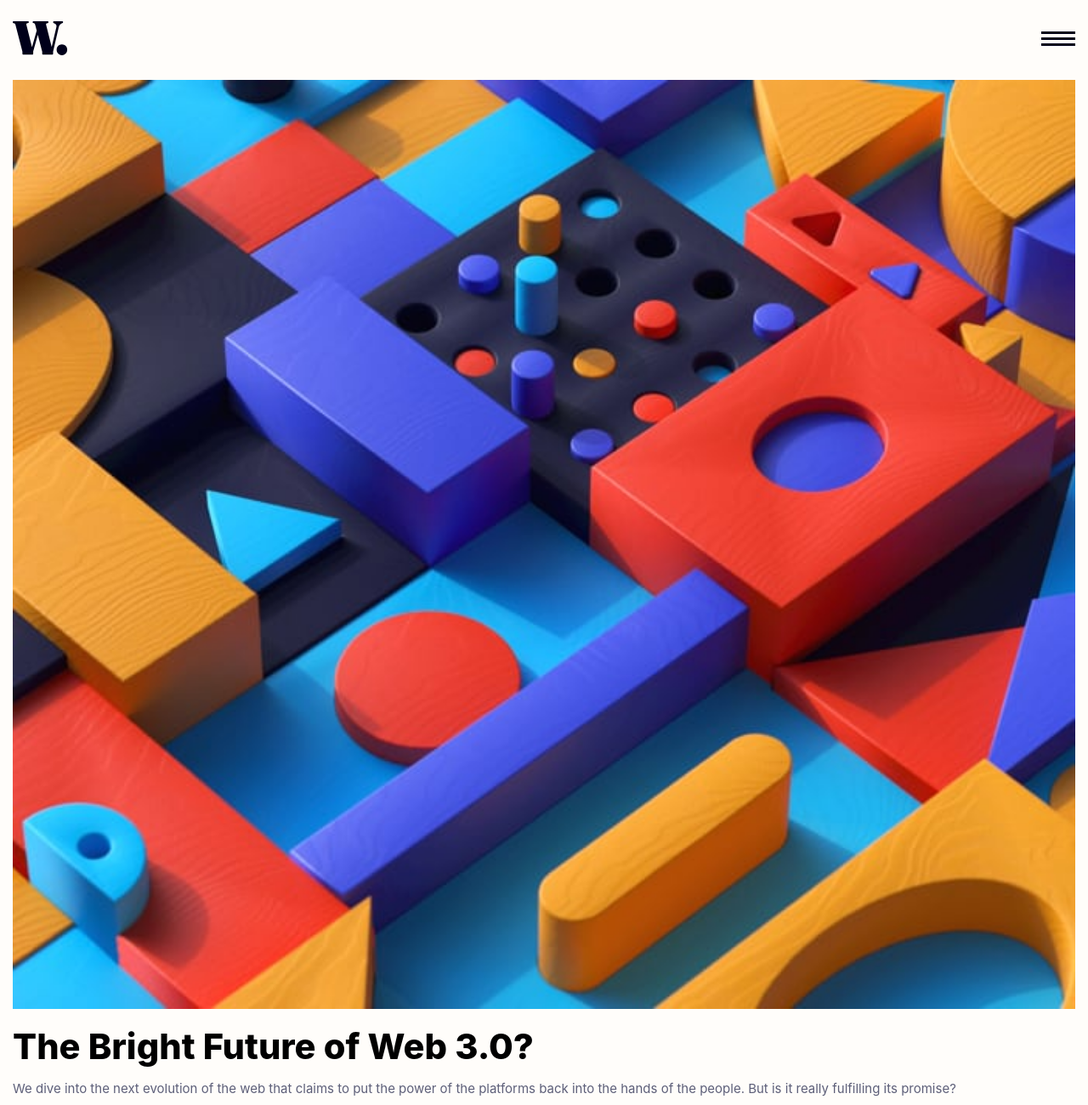
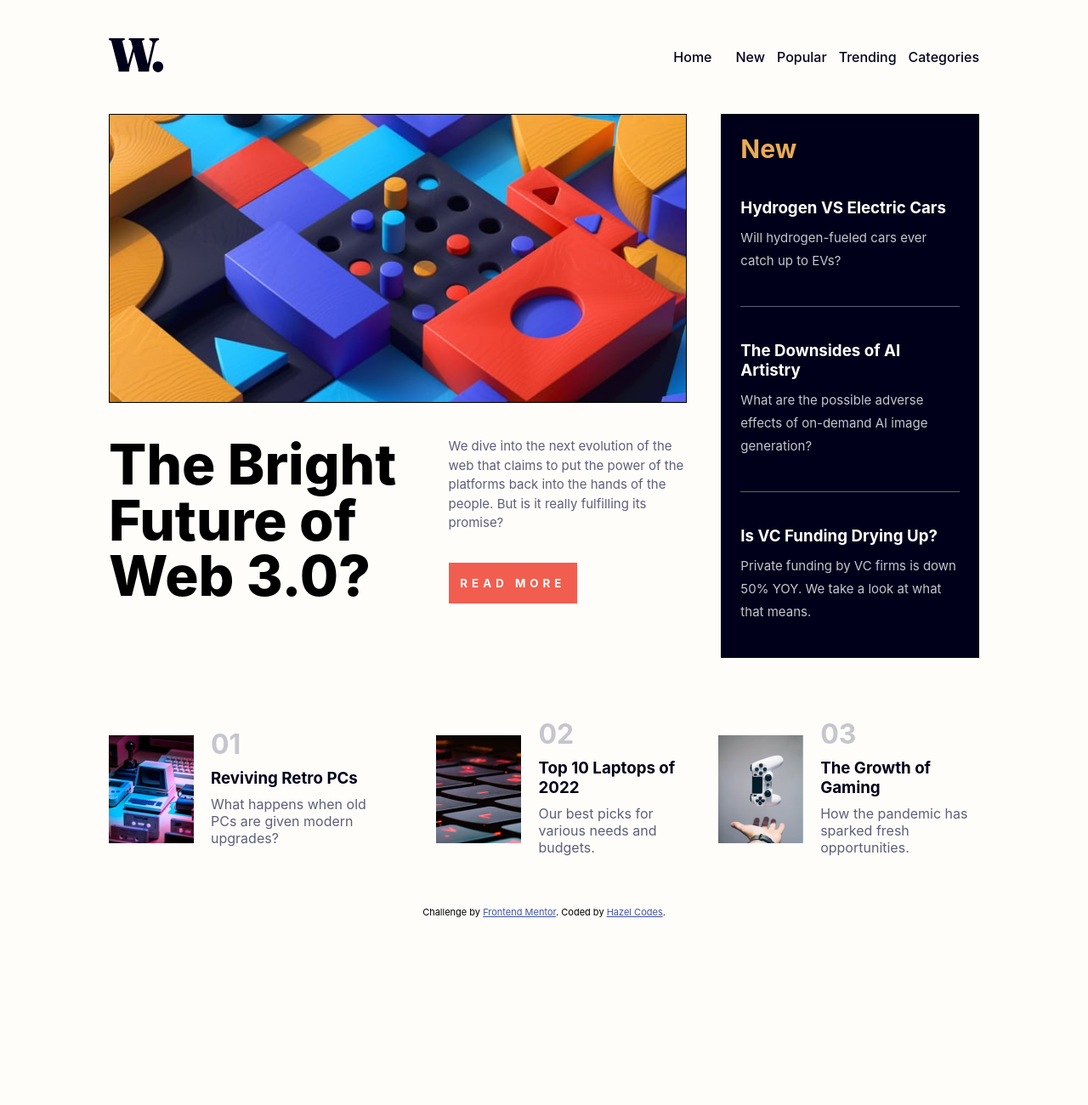
Before and after one commit to Akanimo-Umoh/News-Homepage, a plain HTML site: page index.html in a window 1280 px wide. Shown: the top 1300 px of the page at 85% size. After the commit the page ends 1120 px from the top, so only its background shows below. Drawn offline with Linux system fonts and the light colour scheme.

Commit message:
News Homepage

```diff
--- a/index.html
+++ b/index.html
@@ -23,7 +23,7 @@
 
       <div class="secondary_nav">
         <img id="open" class="open_btn" src="assets/images/icon-menu.svg" alt="">
-        <div class="dropdown_nav">
+        <div id="dropdown" class="dropdown_nav">
           <div class="close_ctn">
             <img id="close" class="close_btn" src="assets/images/icon-menu-close.svg" alt="">
           </div>
@@ -35,14 +35,21 @@
             <li><a href="#">Categories</a></li>
           </ul>
         </div>
+        <ul class="dropdown_items desktop_menu">
+          <li><a href="#">Home</a></li>
+          <li><a href="#">New</a></li>
+          <li><a href="#">Popular</a></li>
+          <li><a href="#">Trending</a></li>
+          <li><a href="#">Categories</a></li>
+        </ul>
       </div>
 
     </div>
   </nav>
 
-  <section>
+  <section class="main_body">
 
-    <div>
+    <div class="body1">
       <div class="main_img">
         <img class="img1" src="assets/images/image-web-3-mobile.jpg" alt="">
       </div>
@@ -51,8 +58,13 @@
         <img class="img2" src="assets/images/image-web-3-mobile.jpg" alt="">
       </div>
 
-      <div>
+      <div class="box1">
+
+          <div class="header_ctn">
             <h1 class="header">The Bright Future of Web 3.0?</h1>
+          </div>
+
+          <div class="intro_ctn">
             <p class="intro_text">
               We dive into the next evolution of the web that claims to put the power of the platforms back into the hands of the people.
               But is it really fulfilling its promise?
@@ -60,6 +72,8 @@
             <button class="read_btn">
               READ MORE
             </button>
+          </div>
+
       </div>
     </div>
 
@@ -81,37 +95,38 @@
       </div>
     </div>
 
+
   </section>
 
-  <section>
+  <section class="picks_ctn">
 
-    <div>
-      <div>
+    <div class="top_picks">
+      <div class="picks_img_ctn">
         <img src="assets/images/image-retro-pcs.jpg" alt="">
       </div>
-      <div>
+      <div class="picks_text">
         <h1>01</h1>
         <h3>Reviving Retro PCs</h3>
         <p>What happens when old PCs are given modern upgrades?</p>
       </div>
     </div>
 
-    <div>
-      <div>
+    <div class="top_picks">
+      <div class="picks_img_ctn">
         <img src="assets/images/image-top-laptops.jpg" alt="">
       </div>
-      <div>
+      <div class="picks_text">
         <h1>02</h1>
         <h3>Top 10 Laptops of 2022</h3>
         <p>Our best picks for various needs and budgets.</p>
       </div>
     </div>
 
-    <div>
-      <div>
+    <div class="top_picks">
+      <div class="picks_img_ctn">
         <img src="assets/images/image-gaming-growth.jpg" alt="">
       </div>
-      <div>
+      <div class="picks_text">
         <h1>03</h1>
         <h3>The Growth of Gaming</h3>
         <p>How the pandemic has sparked fresh opportunities.</p>
@@ -126,5 +141,7 @@
     Coded by <a href="https://www.github.com/Hazel-A1" target="_blank">Hazel Codes</a>.
   </div>
   <br><br>
+
+  <script src="index.js"></script>
 </body>
 </html>
--- /dev/null
+++ b/index.js
@@ -0,0 +1,8 @@
+document.getElementById("open").onclick = function() {
+    document.getElementById("dropdown").style.right = "0%";
+    window.body.style.background = rgba(0, 0, 0, 0.4);
+}
+
+document.getElementById("close").onclick = function() {
+    document.getElementById("dropdown").style.right = "-100%";
+}
--- a/main.css
+++ b/main.css
@@ -45,10 +45,10 @@ nav {
 }
 
 .dropdown_nav {
-    display: none;
+    /* display: none; */
     position: fixed;
     top: 0;
-    right: 0;
+    right: -100%;
     width: 68%;
     height: 100%;
     background: var(--Neutral-Off-white);
@@ -83,6 +83,11 @@ nav {
     text-decoration: none;
     color: var(--Neutral-Very-dark-blue);
     font-weight: 500;
+}
+
+.dropdown_items li a:hover {
+    color: var(--Primary-Soft-orange);
+    cursor: pointer;
 }
 
 .img1 {
@@ -120,6 +125,11 @@ nav {
     margin-bottom: 50px;
 }
 
+.read_btn:hover {
+    background: var(--Neutral-Very-dark-blue);
+    cursor: pointer;
+}
+
 .question_ctn {
     border: 1px solid black;
     background: var(--Neutral-Very-dark-blue);
@@ -148,6 +158,185 @@ nav {
     padding: 40px 0px;
 }
 
+.questions h3:hover {
+    color: var(--Primary-Soft-orange);
+    cursor: pointer;
+}
+
 .questions:last-child {
     border: none;
 }
+
+.top_picks {
+    display: flex;
+    /* justify-content: left; */
+    align-items: center;
+    gap: 20px;
+    margin-bottom: 30px;
+}
+
+.picks_img_ctn img {
+    width: 100px;
+}
+
+.top_picks h1, .top_picks h3, .top_picks p {
+    padding-bottom: 9px;
+    /* border: 1px solid black; */
+}
+
+.top_picks h1 {
+    color: var(--Neutral-Grayish-blue);
+    font-size: 32px;
+}
+
+.top_picks h3 {
+    color: var(--Neutral-Very-dark-blue);
+}
+
+.picks_text h3:hover {
+    color: var(--Primary-Soft-red);
+    cursor: pointer;
+}
+
+.top_picks p {
+    color: var(--Neutral-Dark-grayish-blue);
+}
+
+.desktop_menu {
+    display: none;
+}
+
+@media screen and (min-width: 1024px) {
+    body {
+        padding: 0 10% 0px 10%;
+    }
+
+    .main_img {
+        display: none;
+    }
+
+    .desktop_img {
+        display: flex;
+    }
+
+    .img2 {
+        border: 1px solid black;
+        width: 100%;
+        height: 340px;
+        object-fit: cover;
+        object-position: top;
+    }
+
+    .nav_container {
+        padding: 20px 0px 20px 0px;
+    }
+
+    .open_btn {
+        display: none;
+    }
+
+    .close_ctn {
+        display: none;
+    }
+
+    .desktop_menu {
+        display: flex;
+        justify-content: center;
+        align-items: center;
+        text-align: right;
+        margin: 0;
+    }
+
+    .desktop_menu li {
+        padding: 0;
+        padding-right: 14px;
+        margin: 0;
+    }
+
+    .desktop_menu li:first-child {
+        padding: 0;
+        margin: 0;
+        padding-right: 28px;
+    }
+
+    .desktop_menu li:last-child {
+        padding: 0;
+        margin: 0;
+    }
+
+    .main_body {
+        display: flex;
+        /* border: 1px solid black; */
+        gap: 40px;
+    }
+
+    .box1 {
+        /* border: 1px solid black; */
+        display: grid;
+        grid-auto-flow: column;
+        margin-top: 40px;
+    }
+
+    .question_ctn {
+        width: 31%;
+    }
+
+    .body1 {
+        /* border: 1px solid black; */
+        width: 70%;
+    }
+
+    .questions p {
+        line-height: 1.8;
+    }
+
+    .header {
+        font-weight: var(--Weight8);
+        font-size: 4.1rem;
+        margin: 0;
+        /* border: 1px solid black; */
+        line-height: 1;
+        width: 80%;
+    }
+
+    .read_btn {
+        margin-top: 20px;
+    }
+
+    .intro_text {
+        /* border: 1px solid black; */
+        line-height: 1.5;
+    }
+
+    .intro_ctn {
+        /* border: 1px solid black; */
+        margin-left: -24px;
+    }
+
+    .picks_ctn {
+        display: flex;
+        justify-content: space-around;
+        /* border: 1px solid black; */
+        gap: 50px;
+        margin: 0;
+        padding: 0;
+    }
+
+    .top_picks:first-child {
+        /* border: 1px solid black; */
+        margin-right: 0px;
+
+    }
+
+    .top_picks:nth-child(2) {
+        /* border: 1px solid black; */
+        position: relative;
+        /* padding-left: 10px; */
+    }
+
+    .top_picks:last-child {
+        /* border: 1px solid black; */
+        margin-right: 0px;
+    }
+
+}
```
Lines whose indentation alone changed are shown as unchanged.
